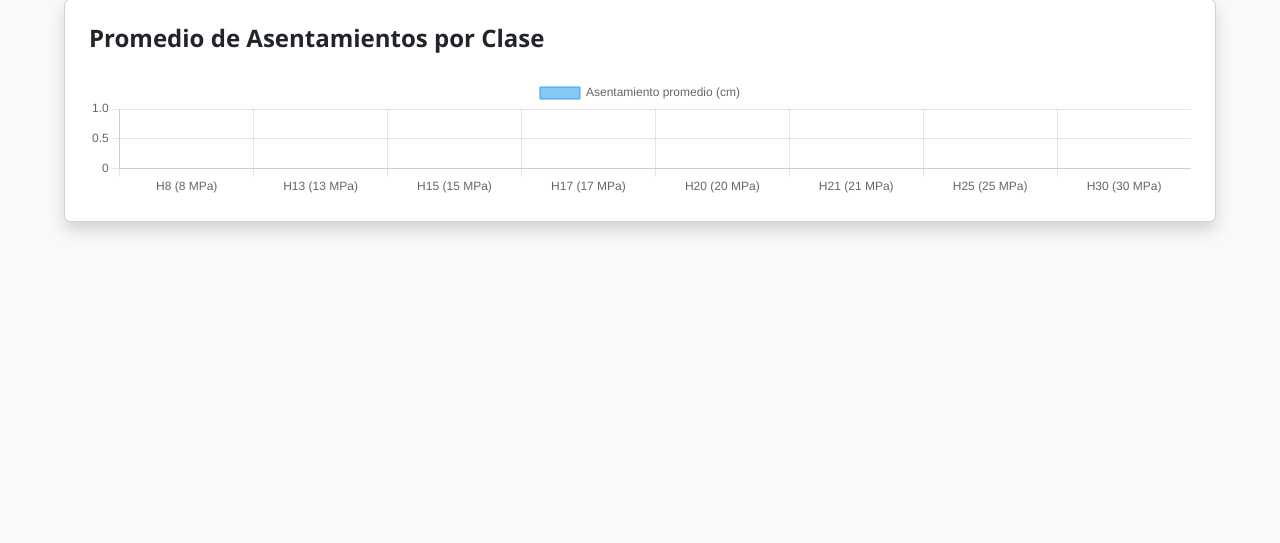
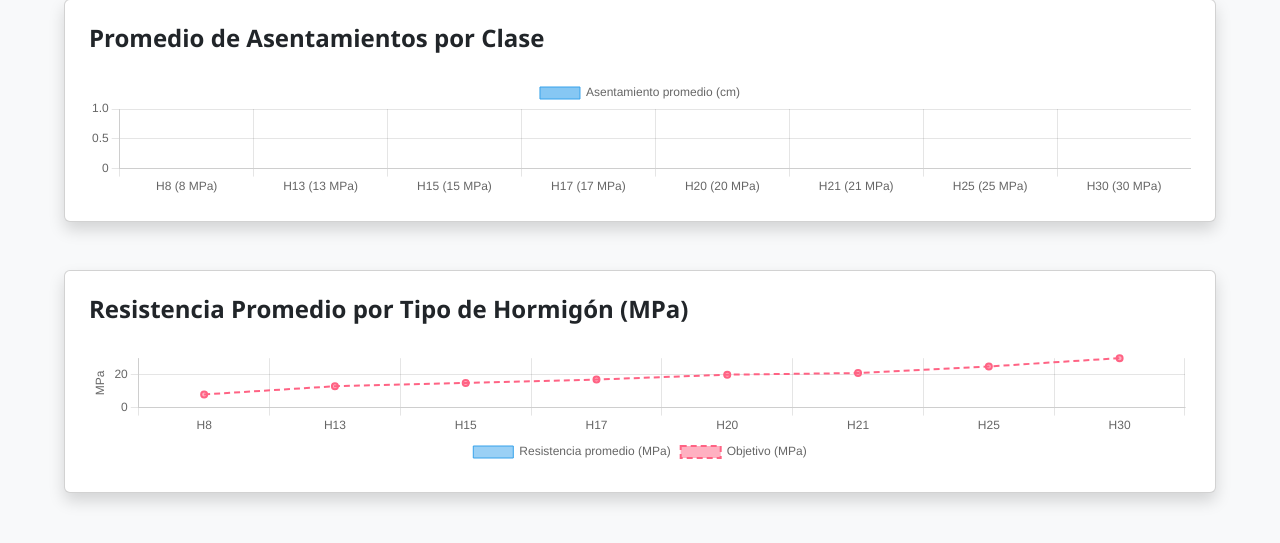
Before and after one commit to santiagonisi/Hormigon, a Flask app: page /informes in a window 1280 px wide. Shown: the part 95-638 px from the top of the page. Run offline with Flask 3, Linux system fonts and the light colour scheme; data comes from the database, SQL or seed files in the repository; data that the repository does not hold is empty.

Commit message:
incorporacion de grafico de resistencia

```diff
--- a/app.py
+++ b/app.py
@@ -427,26 +427,80 @@ def api_eliminar_formula(formula_id):
 
 @app.route('/informes')
 def informes():
-    clases_db = Clase.query.all()
+
+    clases = Clase.query.all()
     datos = []
-    for c in clases_db:
+
+    OBJETIVOS_RESISTENCIA = {
+        "H8": 8,
+        "H13": 13,
+        "H15": 15,
+        "H17": 17,
+        "H20": 20,
+        "H21": 21,
+        "H25": 25,
+        "H30": 30
+    }
+
+    for c in clases:
+
+        # ================================
+        # ASENTAMIENTO (USAMOS ParteDiario.asentamiento_cm)
+        # ================================
+        partes_con_asent = (
+            ParteDiario.query
+            .filter(ParteDiario.clase_id == c.id)
+            .filter(ParteDiario.asentamiento_cm.isnot(None))
+            .all()
+        )
+
+        asentamientos_vals = [p.asentamiento_cm for p in partes_con_asent]
+
+        if asentamientos_vals:
+            promedio_asentamiento = round(sum(asentamientos_vals) / len(asentamientos_vals), 2)
+        else:
+            promedio_asentamiento = None
+
+        # ================================
+        # RESISTENCIA (Probeta.resistencia_mpa)
+        # ================================
+        probRes = (
+            Probeta.query
+            .join(ParteDiario, Probeta.parte_id == ParteDiario.id)
+            .filter(ParteDiario.clase_id == c.id)
+            .filter(Probeta.resistencia_mpa.isnot(None))
+            .all()
+        )
+
+        if probRes:
+            valores = [p.resistencia_mpa for p in probRes]
+            promedio_resistencia = round(sum(valores) / len(valores), 2)
+        else:
+            promedio_resistencia = None
+
+        objetivo_resistencia = OBJETIVOS_RESISTENCIA.get(c.nombre)
+
+        # ================================
+        # Extraer MPa del nombre (H30 -> 30)
+        # ================================
         try:
             mpa = int(''.join(filter(str.isdigit, c.nombre)))
         except:
             mpa = 0
-        partes = ParteDiario.query.filter(ParteDiario.clase_id==c.id,
-                                          ParteDiario.asentamiento_cm.isnot(None)).all()
-        promedio = sum(p.asentamiento_cm for p in partes)/len(partes) if partes else 0
-        datos.append({'nombre': c.nombre, 'mpa': mpa, 'promedio': promedio})
-    datos.sort(key=lambda x: x['mpa'])
-    asentamientos_ref = [5 for _ in datos]
-    return render_template(
-        'informes.html',
-        datos=datos,
-        clases=[f"{d['nombre']} ({d['mpa']} MPa)" for d in datos],
-        asentamientos_reales=[d['promedio'] for d in datos],
-        asentamientos_ref=asentamientos_ref
-    )
+
+        datos.append({
+            "nombre": c.nombre,
+            "mpa": mpa,
+            "promedio": promedio_asentamiento,            # para asentamiento (asentamiento_cm)
+            "promedio_resistencia": promedio_resistencia, # para resistencia (resistencia_mpa)
+            "objetivo_resistencia": objetivo_resistencia  # línea objetivo
+        })
+
+    # Ordenar por MPa (H8 < H13 < H17 < H20...)
+    datos.sort(key=lambda x: x["mpa"])
+
+    return render_template("informes.html", datos=datos)
+
 
 @app.route('/informes/<clase_nombre>')
 def informes_detalle(clase_nombre):
@@ -480,6 +534,7 @@ def informes_detalle(clase_nombre):
         promedio_invierno=promedio_invierno
     )
 
+
 if __name__ == '__main__':
     with app.app_context():
         create_and_seed_db()
--- a/templates/informes.html
+++ b/templates/informes.html
@@ -4,7 +4,7 @@
 {% block content %}
 <div class="container mt-4">
 
-  <div class="card shadow p-4">
+  <div class="card shadow p-4 mb-5">
     <div class="d-flex justify-content-between align-items-center mb-4">
       <h4 class="mb-0 fw-semibold">Promedio de Asentamientos por Clase</h4>
     </div>
@@ -12,10 +12,22 @@
     <canvas id="graficoAsentamiento" height="120"></canvas>
   </div>
 
+  <div class="card shadow p-4">
+    <div class="d-flex justify-content-between align-items-center mb-4">
+      <h4 class="mb-0 fw-semibold">Resistencia Promedio por Tipo de Hormigón (MPa)</h4>
+    </div>
+
+    <canvas id="graficoResistencia" height="120"></canvas>
+  </div>
+
 </div>
 
 <script src="https://cdn.jsdelivr.net/npm/chart.js"></script>
+
 <script>
+
+  /* ================= ASENTAMIENTO ================= */
+
   const clases = [
     {% for d in datos %}
       "{{ d.nombre }} ({{ d.mpa }} MPa)"{% if not loop.last %},{% endif %}
@@ -24,7 +36,7 @@
 
   const asentamientos = [
     {% for d in datos %}
-      {{ d.promedio }}{% if not loop.last %},{% endif %}
+      {{ d.promedio if d.promedio is not none else 'null' }}{% if not loop.last %},{% endif %}
     {% endfor %}
   ];
 
@@ -34,9 +46,9 @@
     {% endfor %}
   ];
 
-  const ctx = document.getElementById("graficoAsentamiento").getContext("2d");
+  const ctx1 = document.getElementById("graficoAsentamiento").getContext("2d");
 
-  const chart = new Chart(ctx, {
+  new Chart(ctx1, {
     type: "bar",
     data: {
       labels: clases,
@@ -53,8 +65,7 @@
       plugins: {
         tooltip: {
           callbacks: {
-            label: (ctx) =>
-              ` ${ctx.raw.toFixed(2)} cm`
+            label: (ctx) => ` ${ctx.raw?.toFixed ? ctx.raw.toFixed(2) : "Sin datos"} cm`
           }
         }
       },
@@ -67,6 +78,68 @@
       }
     }
   });
+
+  /* ================= RESISTENCIA ================= */
+
+  const tipos = [
+    {% for d in datos %}
+      "{{ d.nombre }}"{% if not loop.last %},{% endif %}
+    {% endfor %}
+  ];
+
+  const promediosRes = [
+    {% for d in datos %}
+      {{ d.promedio_resistencia if d.promedio_resistencia is not none else 'null' }}{% if not loop.last %},{% endif %}
+    {% endfor %}
+  ];
+
+  const objetivosRes = [
+    {% for d in datos %}
+      {{ d.objetivo_resistencia if d.objetivo_resistencia is not none else 'null' }}{% if not loop.last %},{% endif %}
+    {% endfor %}
+  ];
+
+  const ctx2 = document.getElementById("graficoResistencia").getContext("2d");
+
+  new Chart(ctx2, {
+    type: "bar",
+    data: {
+      labels: tipos,
+      datasets: [
+        {
+          label: "Resistencia promedio (MPa)",
+          data: promediosRes,
+          borderWidth: 1
+        },
+        {
+          label: "Objetivo (MPa)",
+          type: "line",
+          data: objetivosRes,
+          borderWidth: 2,
+          borderDash: [6, 4],
+          fill: false
+        }
+      ]
+    },
+    options: {
+      responsive: true,
+      plugins: {
+        tooltip: {
+          callbacks: {
+            label: (ctx) => ` ${ctx.raw ?? "Sin datos"} MPa`
+          }
+        },
+        legend: { position: "bottom" }
+      },
+      scales: {
+        y: {
+          beginAtZero: true,
+          title: { display: true, text: "MPa" }
+        }
+      }
+    }
+  });
+
 </script>
 
 {% endblock %}
```
